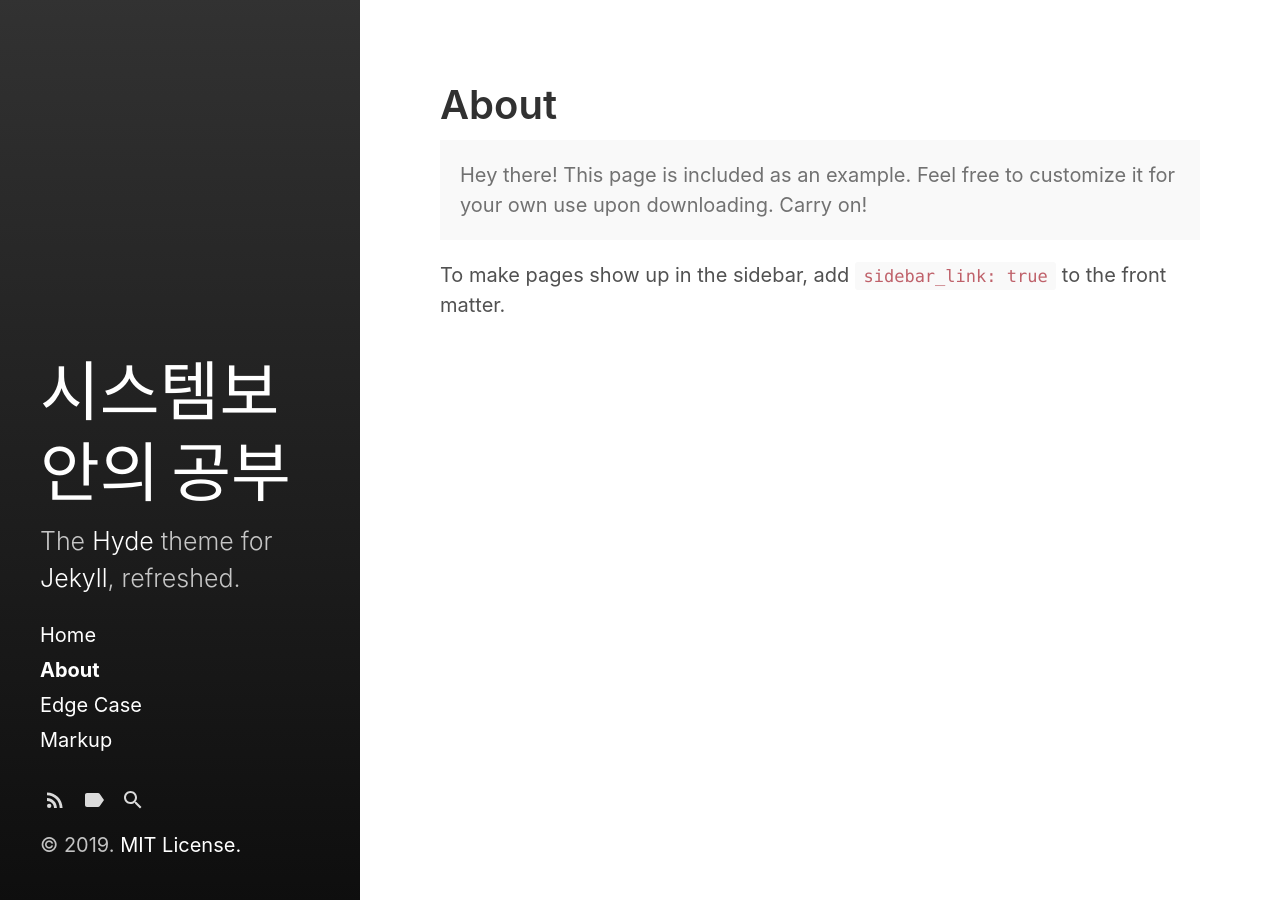
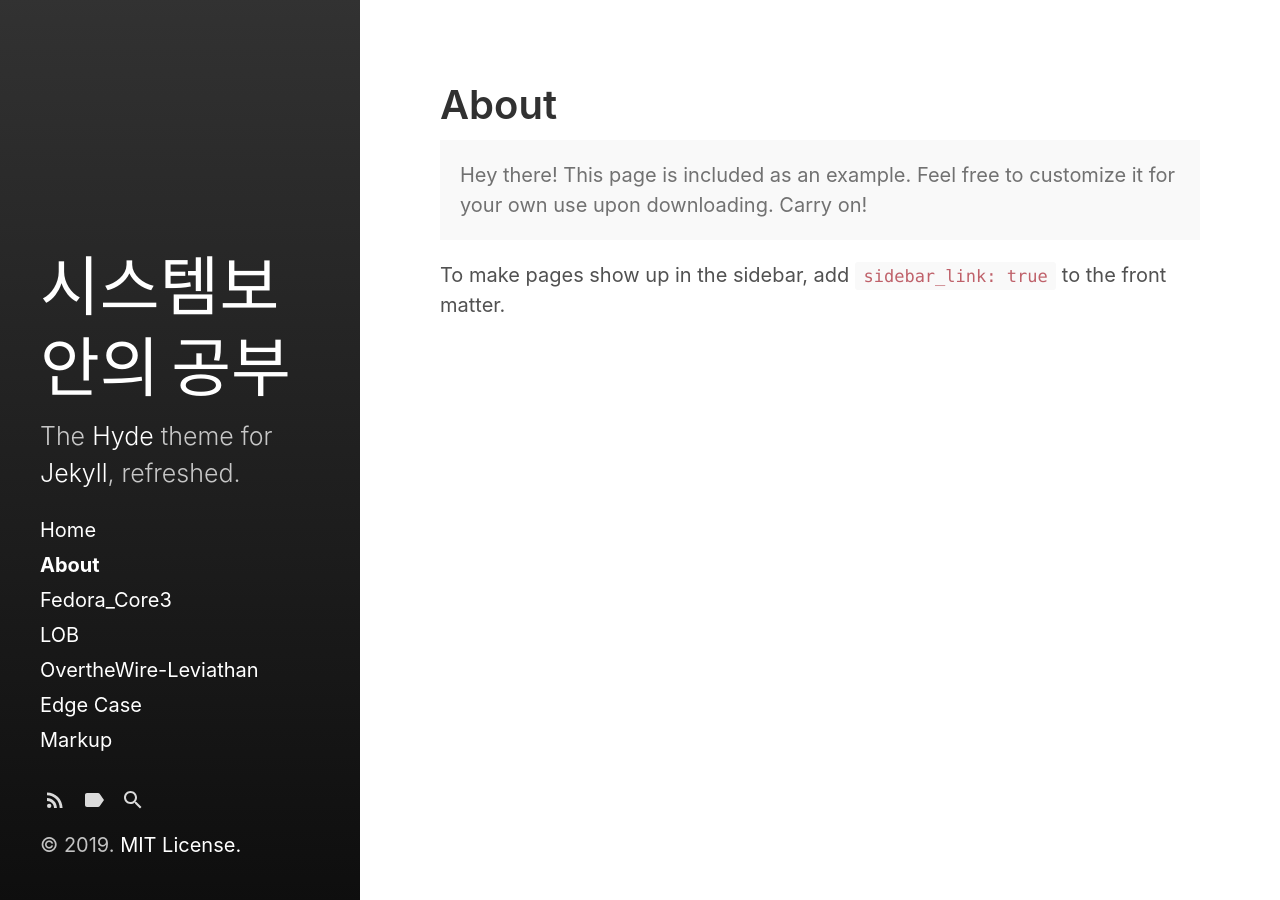
Before and after one commit to JunbeomGwak/JunbeomGwak.github.io, a Jekyll site: the page built from about.md, in a window 1280 px wide. Built offline with Jekyll 4.4.1, drawn with Linux system fonts in a browser that asks for light colours.

Commit message:
add category

```diff
--- /dev/null
+++ b/category/Fedora_Core3.md
@@ -0,0 +1,4 @@
+---
+layout: category
+title: Fedora_Core3
+---
--- /dev/null
+++ b/category/LOB.md
@@ -0,0 +1,4 @@
+---
+layout: category
+title: LOB
+---
--- /dev/null
+++ b/category/Overthewire-Leviathan.md
@@ -0,0 +1,4 @@
+---
+layout: category
+title: OvertheWire-Leviathan
+---
```
Also changed, not shown: _posts/2019-11-10-cate.md (+2 -1 lines).
